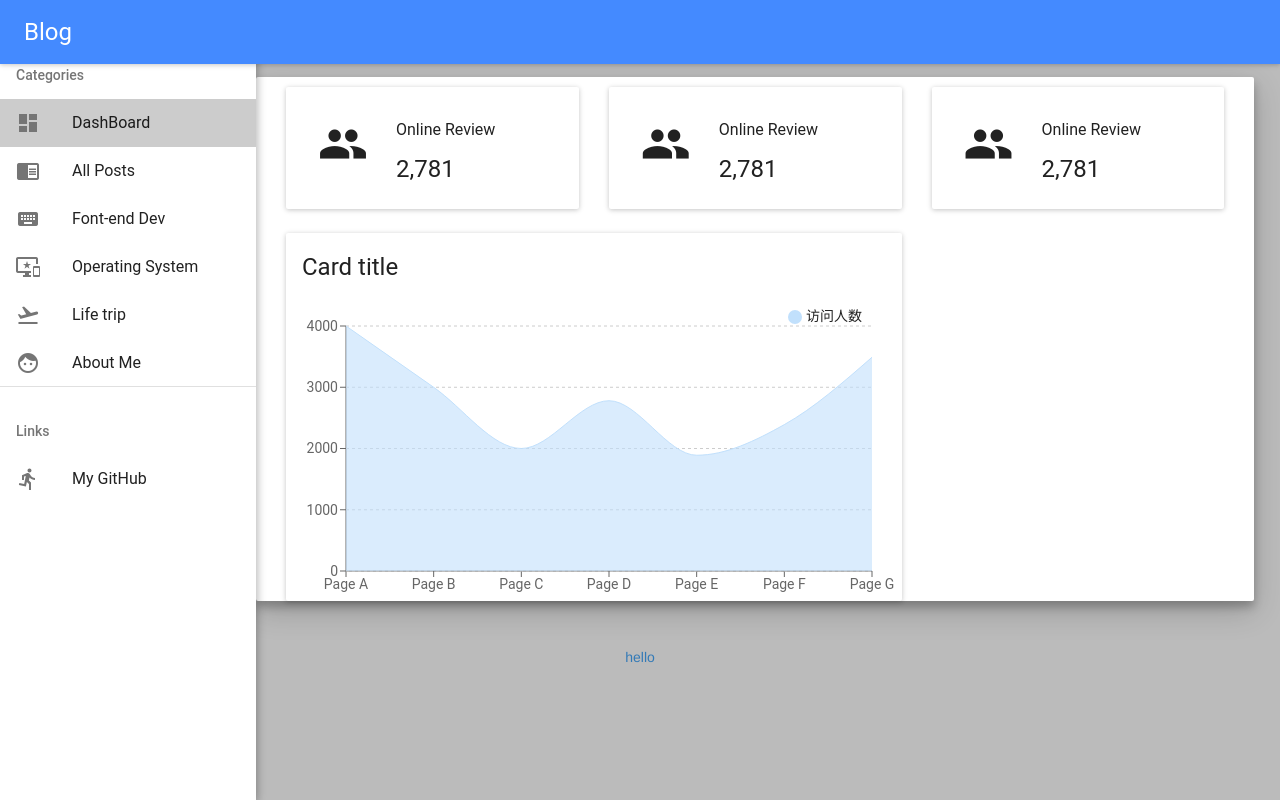
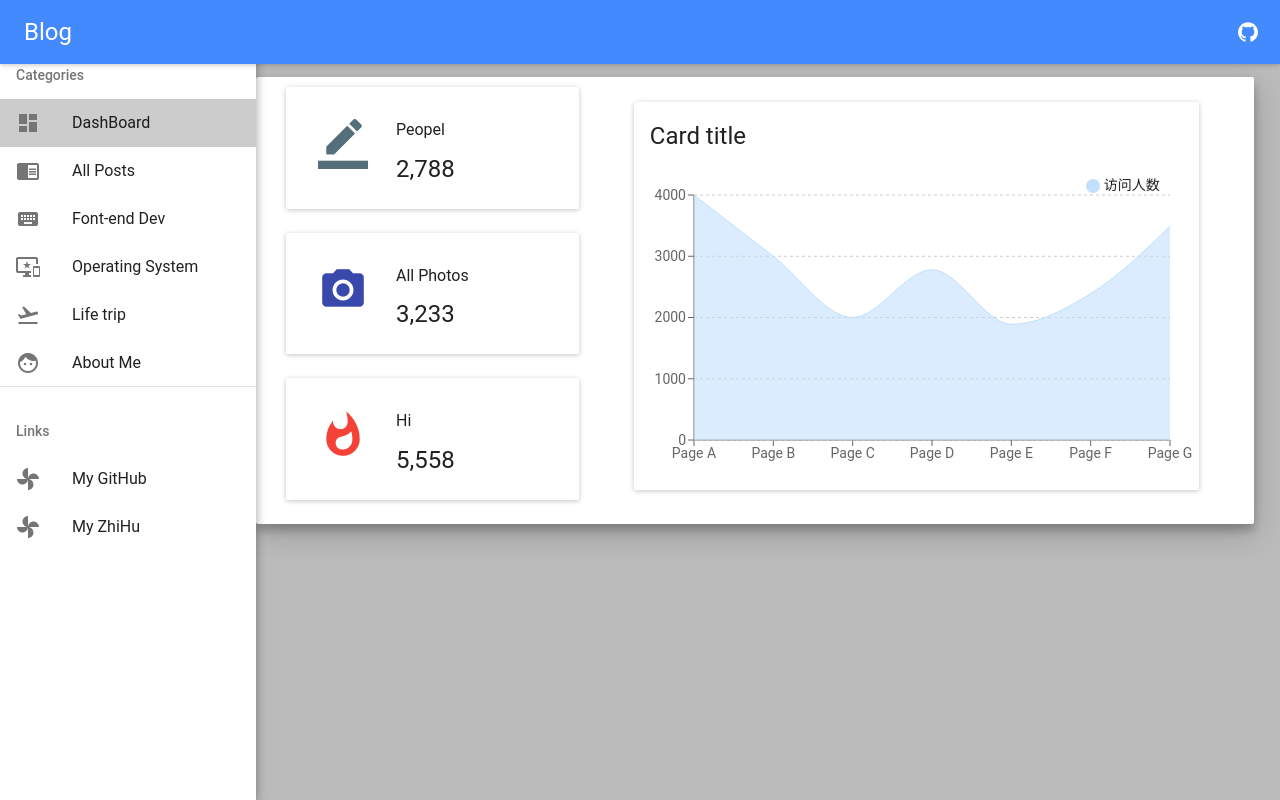
Before and after one commit to Adherentman/SimpleBlog, a React (Create React App) app: page /build/_dashboard in a window 1280 px wide. Built offline with nearby package versions, Linux system fonts and the light colour scheme.

Commit message:
add color

```diff
--- a/src/App.js
+++ b/src/App.js
@@ -5,9 +5,8 @@ import MuiThemeProvider from "material-ui/styles/MuiThemeProvider";
 import { blueA200 } from 'material-ui/styles/colors';
 import './css/App.css';
 import { Url } from "./env";
-import hi from "./components/posts/hi";
+import Posts from "./components/posts/Posts";
 import DashBoard from "./components/dashboard/DashBoard";
-import Lin from './components/dashboard/Line';
 
 class App extends Component {
 	render() {
@@ -22,7 +21,7 @@ class App extends Component {
 			<div>
 				<Switch>
 					<Route exact path={Url("_dashboard")} component={ DashBoard } />
-					<Route exact path={Url("_posts")} component={ hi } />
+					<Route exact path={Url("_posts")} component={ Posts } />
 				</Switch>
 			</div>
 		</Router>
--- a/src/components/AppDrawer.js
+++ b/src/components/AppDrawer.js
@@ -2,7 +2,7 @@ import React from 'react';
 import { withRouter } from 'react-router-dom';
 import { Url } from '../env';
 import { Drawer, Subheader, FontIcon, List, ListItem, makeSelectable, Divider } from 'material-ui';
-import ActionLabel from 'material-ui/svg-icons/maps/directions-run';
+import ActionLabel from 'material-ui/svg-icons/hardware/toys';
 
 const SelectableList = makeSelectable(List);
 
@@ -53,6 +53,7 @@ class AppDrawer extends React.Component{
                     }}>
                         <Subheader>Links</Subheader>
                         <ListItem primaryText="My GitHub" value="https://github.com/Adherentman" leftIcon={<ActionLabel/>} />
+                        <ListItem primaryText="My ZhiHu" value="https://www.zhihu.com/people/xu-zi-hao-60" leftIcon={<ActionLabel/>} />
                     </SelectableList>
                 </SelectableList>
             </Drawer>
--- a/src/components/AppHeader.js
+++ b/src/components/AppHeader.js
@@ -1,6 +1,6 @@
 import React from 'react';
 import { withRouter } from 'react-router-dom';
-import AppBar from 'material-ui/AppBar';
+import { AppBar, IconButton } from 'material-ui';
 
 class AppHeader extends React.Component{
 render(){
@@ -12,8 +12,15 @@ render(){
                 showMenuIconButton={false}
                 title={title}
                 style={{zIndex:"1400",position: "fixed", top: "0"}}
+                iconElementRight={
+                <IconButton
+                    iconClassName="muidocs-icon-custom-github"
+                    tooltip="Project in github"
+                    tooltipPosition="bottom-left"
+                    href='https://github.com/Adherentman/projectblog'
                 />
-    );
+                }
+            />);
     }
 }
 
--- a/src/components/Main.js
+++ b/src/components/Main.js
@@ -3,7 +3,6 @@ import { withRouter } from "react-router";
 import PropTypes from "prop-types";
 import AppHeader from "./AppHeader";
 import AppDrawer from "./AppDrawer";
-import Footer from './Footer';
 
 class Main extends React.Component{
 	render(){
@@ -23,7 +22,6 @@ class Main extends React.Component{
 				<div style={container}>
 					{children}
 				</div>
-				<Footer />
 			</div>
 		);
 	}
--- a/src/components/dashboard/DashBoard.js
+++ b/src/components/dashboard/DashBoard.js
@@ -12,26 +12,10 @@ class DashBoard extends React.Component{
             <Main selectedDrawer="dashboard">
                 <Paper className="admin-paper" zDepth={3}>
                     <Row className="show-grid">
-                        <Col xs={6} md={4}>
                             <NumberCard />
+                        <Col xs={12} md={8}>
+                            <AreaCharts />
                         </Col>
-                        <Col xs={6} md={4}>
-                            <NumberCard />
-                        </Col>
-                        <Col xs={6} md={4}>
-                            <NumberCard />
-                        </Col>
-                        <Col xs={12} md={8}>
-                        <AreaCharts />
-                    </Col>
-                    <Col xs={6} md={4}>
-                        <Row className="show-grid">
-                            <Col xs={18} md={12}>
-                            </Col>
-                            <Col xs={18} md={12}>
-                            </Col>
-                        </Row>
-                    </Col>
                     </Row>
                 </Paper>
             </Main>
--- a/src/components/dashboard/component/AreaCharts.js
+++ b/src/components/dashboard/component/AreaCharts.js
@@ -5,10 +5,6 @@ import { AreaChart, Area, XAxis, YAxis, CartesianGrid, Tooltip, ResponsiveContai
 
 class AreaCharts extends Component{
     render(){
-
-        const areacards = {
-            marginBottom: "20",
-        };
 
         const data = [
             {name: 'Page A', 访问人数: 4000, pv: 2400, amt: 2400},
@@ -20,7 +16,7 @@ class AreaCharts extends Component{
             {name: 'Page G', 访问人数: 3490, pv: 4300, amt: 2100},
         ];
         return(
-            <Card style={areacards}>
+            <Card style={{margin:25, paddingBottom:20}}>
             <CardTitle title="Card title" />
             <ResponsiveContainer minHeight={300}>
                 <AreaChart data={data} margin={{ top: 5, right: 30, left: 0, bottom: 0 }}>
--- a/src/components/dashboard/component/NumberCard.js
+++ b/src/components/dashboard/component/NumberCard.js
@@ -1,7 +1,9 @@
 import React, { Component } from "react";
 import PropTypes from 'prop-types'
 import { Card, FontIcon } from 'material-ui';
+import { Col } from 'react-bootstrap';
 import CountUp from 'react-countup'
+import {red500, blueGrey600, blue500, deepPurpleA200, indigo600 } from 'material-ui/styles/colors';
 
 class NumberCard extends Component{
     render(){
@@ -31,16 +33,24 @@ class NumberCard extends Component{
             fontSize: 24,
             height: 15,
         };
+        const data = [
+            { icon: "border_color", tit:"Peopel", "num": "2788", color: blueGrey600 },
+            { icon: "camera_alt", tit:"All Photos", "num": "3233", color: indigo600 },
+            { icon: "whatshot", tit:"Hi", "num": "5558", color: red500 },
+        ];
 
-        return(
-            <Card style={numbercard}>
-                <FontIcon className="material-icons" style={fontIcon}>group</FontIcon>
+        const allItem = data;
+
+        return(<Col xs={6} md={4} style={{float: "left"}}>
+            {
+                allItem.map(x=> <Card style={numbercard} key={x.icon}>
+                    <FontIcon className="material-icons" style={fontIcon} color={x.color}>{x.icon}</FontIcon>
                     <div style={content}>
-                    <p style={title}>Online Review</p>
+                        <p style={title}>{x.tit}</p>
                         <p style={number}>
                             <CountUp
                                 start={0}
-                            end={2781}
+                                end={x.num}
                                 duration={4}
                                 useEasing
                                 useGrouping
@@ -48,7 +58,9 @@ class NumberCard extends Component{
                             />
                     </p>
                     </div>
-            </Card>
+                </Card>)
+            }
+            </Col>
         );
     }
 }
--- a/src/components/posts/hi.js
+++ /dev/null
@@ -1,15 +0,0 @@
-import React from "react";
-import Main from "../Main";
-import { withRouter } from "react-router";
-
-class hi extends React.Component{
-	render(){
-		return(
-			<Main selectedDrawer="posts">
-                sddadahhhhhhhhhhhhhhhhhhhhhhhhdfahdahpdahopdhpoahdpoahpodahh
-			</Main>
-		);
-	}
-}
-
-export default withRouter(hi);
```
Also changed, not shown: 1 other file (tests, documents, lock files or other folders). Lines whose indentation alone changed are shown as unchanged.
